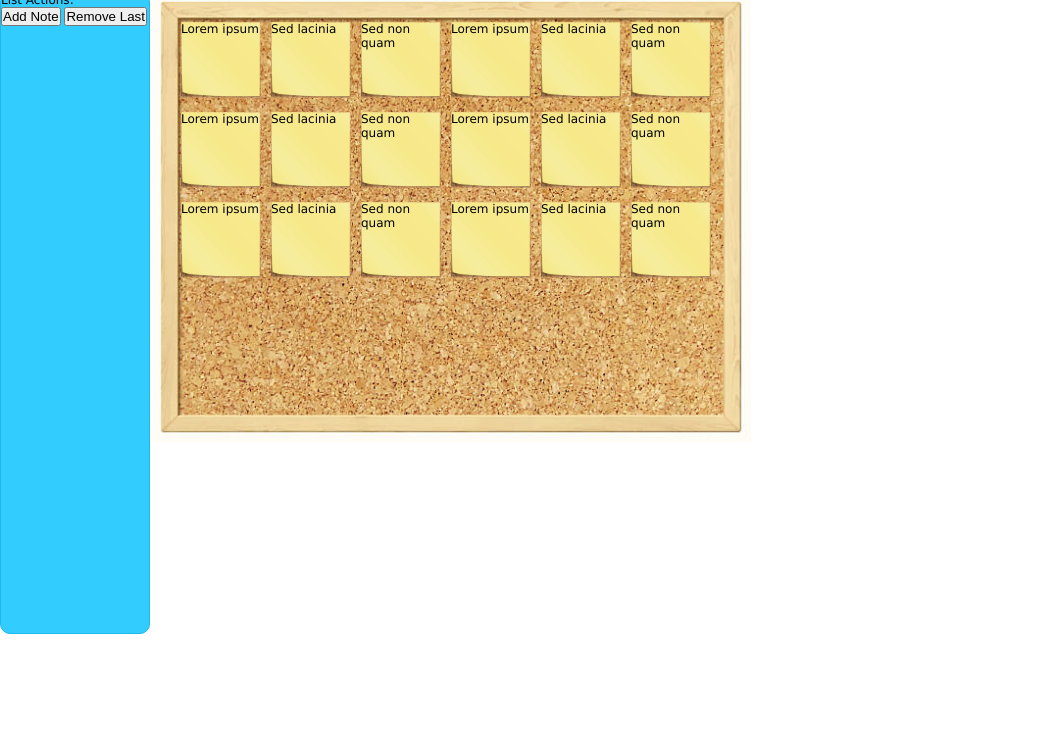
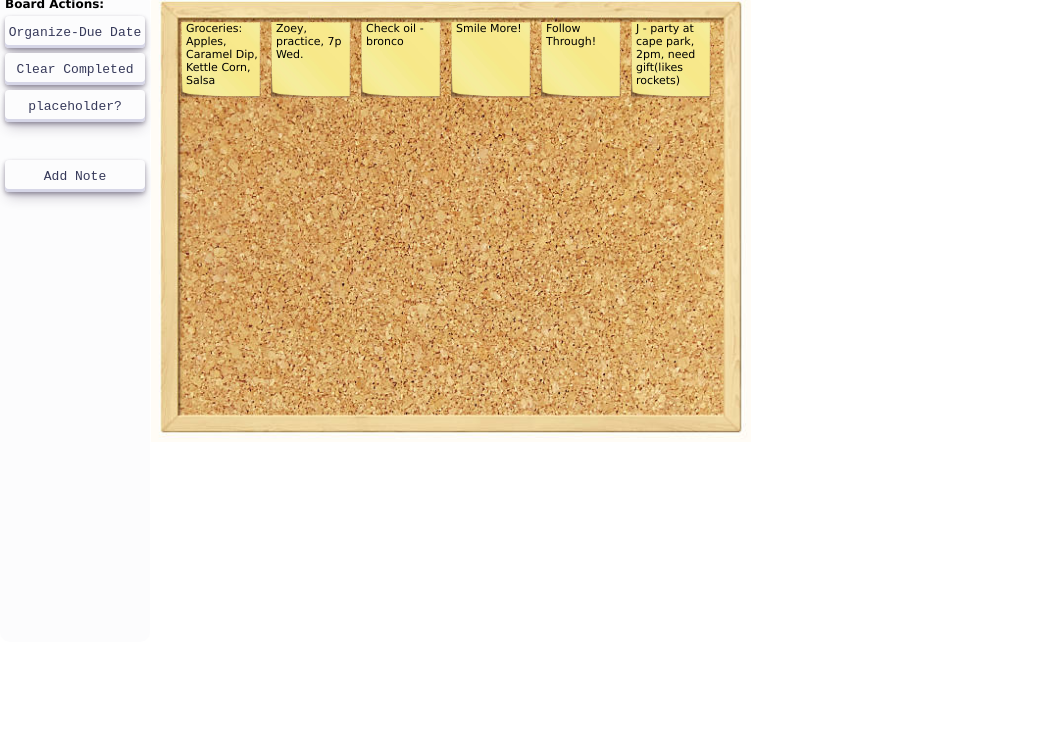
Before and after one commit to SimpleEnigma88/ToDoListCodefiSep21, a plain HTML site: page index.html in a window 1280 px wide. Shown: the part 49-800 px from the top of the page, without its empty margins (0-1063 px from the left). Drawn offline with Linux system fonts and the light colour scheme.

Commit message:
working on it!

```diff
--- a/css/styles.css
+++ b/css/styles.css
@@ -64,7 +64,14 @@ p {
     gap: 10px;
 }
 
-#content div {}
+#content div {
+    width: 80px;
+}
+
+#content div p {
+    font-size: 11px;
+    margin-left: 5px;
+}
 
 .stickyNote {
     border: 0px solid black;
@@ -84,10 +91,61 @@ p {
 }
 
 #leftcolumn {
+    color: #000;
+    font-weight: 700;
+    padding: 5px;
+    display: flex;
     flex-direction: column;
-    background: #33CCFF;
+    gap: 5px;
+    background: #FCFCFD;
     border-radius: 10px;
-    border: 1px solid #1fb8eb;
+    border: 0px solid #000;
     margin: 1px 0 0 0;
     min-height: 80vh;
 }
+
+/* Button CSS generated on getcssscan.com */
+.button-30 {
+    align-items: center;
+    appearance: none;
+    background-color: #FCFCFD;
+    border-radius: 4px;
+    border-width: 0;
+    box-shadow: rgba(45, 35, 66, 0.4) 0 2px 4px, rgba(45, 35, 66, 0.3) 0 7px 13px -3px, #D6D6E7 0 -3px 0 inset;
+    box-sizing: border-box;
+    color: #36395A;
+    cursor: pointer;
+    display: inline-flex;
+    font-family: "JetBrains Mono", monospace;
+    height: 32px;
+    justify-content: center;
+    line-height: 1;
+    list-style: none;
+    overflow: hidden;
+    padding-left: 8px;
+    padding-right: 8px;
+    position: relative;
+    text-align: left;
+    text-decoration: none;
+    transition: box-shadow .15s, transform .15s;
+    user-select: none;
+    -webkit-user-select: none;
+    touch-action: manipulation;
+    white-space: nowrap;
+    will-change: box-shadow, transform;
+    font-size: 13px;
+}
+
+.button-30:focus {
+    box-shadow: #D6D6E7 0 0 0 1.5px inset, rgba(45, 35, 66, 0.4) 0 2px 4px, rgba(45, 35, 66, 0.3) 0 7px 13px -3px, #D6D6E7 0 -3px 0 inset;
+}
+
+.button-30:hover {
+    box-shadow: rgba(45, 35, 66, 0.4) 0 4px 8px, rgba(45, 35, 66, 0.3) 0 7px 13px -3px, #D6D6E7 0 -3px 0 inset;
+    transform: translateY(-2px);
+}
+
+.button-30:active {
+    box-shadow: #D6D6E7 0 3px 7px inset;
+    transform: translateY(2px);
+}
--- a/index.html
+++ b/index.html
@@ -19,66 +19,32 @@
             </div>
             <div id="leftcolumnwrap">
                 <div id="leftcolumn">
-                    <p>List Actions:</p>
-                    <button id="addNoteButton" type="button">Add Note</button>
-                    <button id="removeLastNote" type="button">Remove Last</button>
+                    <p>Board Actions:</p>
+                    <button class="button-30" role="button" id="organizeByDate">Organize-Due Date</button>
+                    <button class="button-30" role="button" id="clearCompleteTasks">Clear Completed</button>
+                    <button class="button-30" role="button">placeholder?</button><br><br>
+                    <button class="button-30" role="button" id="addNote">Add Note</button>
                 </div>
             </div>
             <div id="contentwrap">
                 <div id="content">
                     <div class="stickyNote">
-                        <p>Lorem ipsum </p>
+                        <p>Groceries: Apples, Caramel Dip, Kettle Corn, Salsa</p>
                     </div>
                     <div class="stickyNote">
-                        <p>Sed lacinia </p>
+                        <p>Zoey, practice, 7p Wed. </p>
                     </div>
                     <div class="stickyNote">
-                        <p>Sed non quam</p>
+                        <p>Check oil - bronco</p>
                     </div>
                     <div class="stickyNote">
-                        <p>Lorem ipsum </p>
+                        <p>Smile More!</p>
                     </div>
                     <div class="stickyNote">
-                        <p>Sed lacinia </p>
+                        <p>Follow Through!</p>
                     </div>
                     <div class="stickyNote">
-                        <p>Sed non quam</p>
-                    </div>
-                    <div class="stickyNote">
-                        <p>Lorem ipsum </p>
-                    </div>
-                    <div class="stickyNote">
-                        <p>Sed lacinia </p>
-                    </div>
-                    <div class="stickyNote">
-                        <p>Sed non quam</p>
-                    </div>
-                    <div class="stickyNote">
-                        <p>Lorem ipsum </p>
-                    </div>
-                    <div class="stickyNote">
-                        <p>Sed lacinia </p>
-                    </div>
-                    <div class="stickyNote">
-                        <p>Sed non quam</p>
-                    </div>
-                    <div class="stickyNote">
-                        <p>Lorem ipsum </p>
-                    </div>
-                    <div class="stickyNote">
-                        <p>Sed lacinia </p>
-                    </div>
-                    <div class="stickyNote">
-                        <p>Sed non quam</p>
-                    </div>
-                    <div class="stickyNote">
-                        <p>Lorem ipsum </p>
-                    </div>
-                    <div class="stickyNote">
-                        <p>Sed lacinia </p>
-                    </div>
-                    <div class="stickyNote">
-                        <p>Sed non quam</p>
+                        <p>J - party at cape park, 2pm, need gift(likes rockets)</p>
                     </div>
 
                 </div>
--- a/scripts/main.js
+++ b/scripts/main.js
@@ -0,0 +1,3 @@
+function addNote(text, date, dueDate = "ASAP") {
+    //
+}
```
